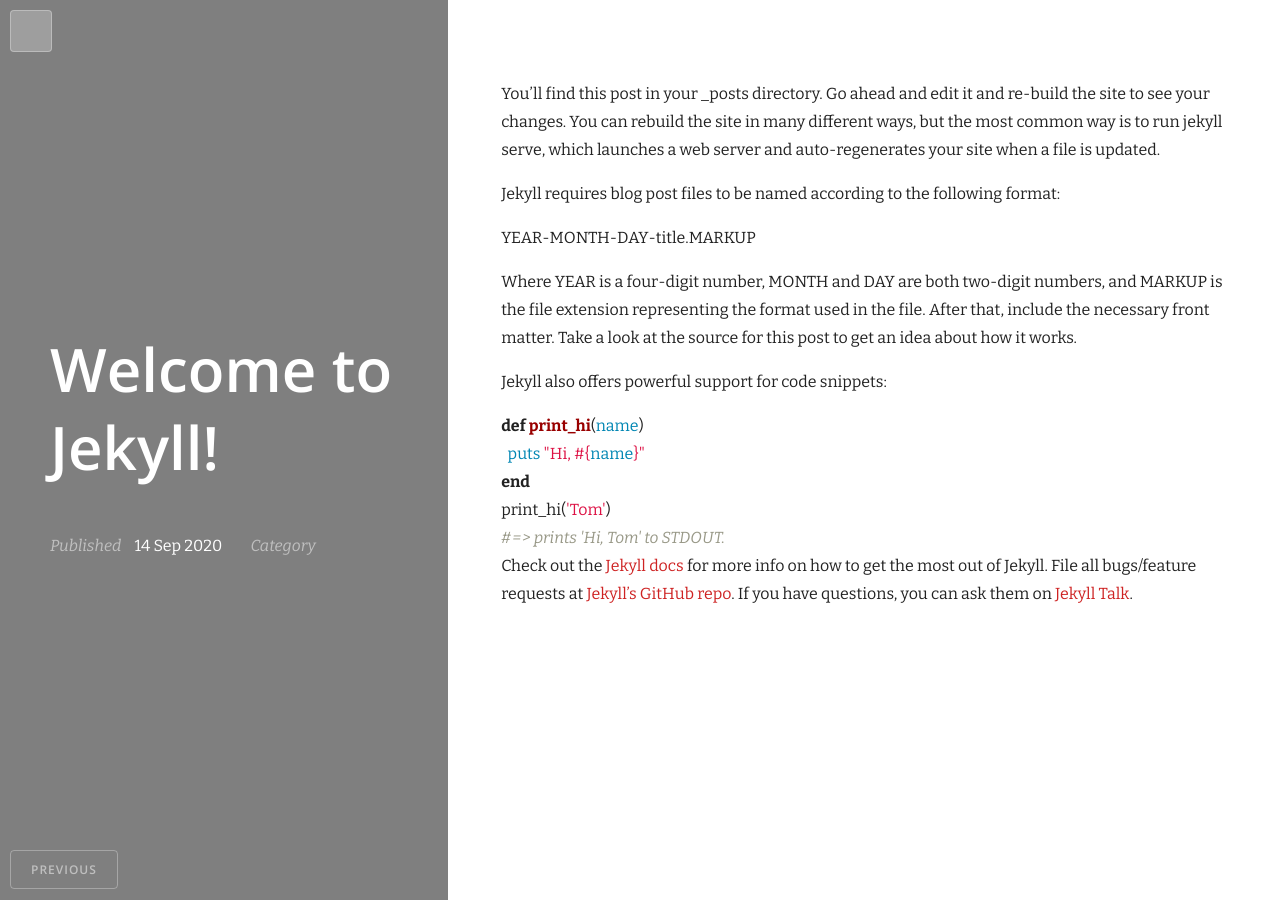
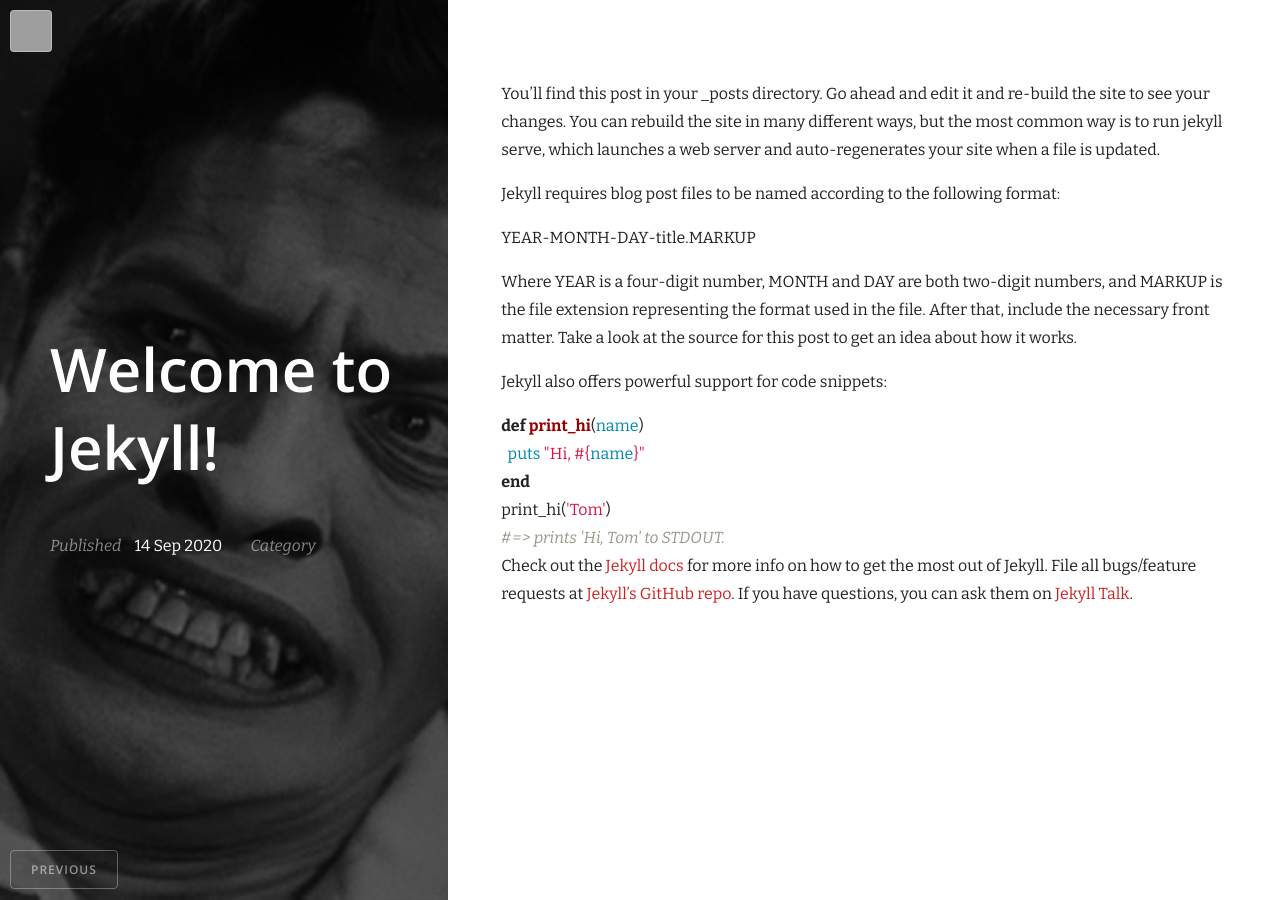
Before and after one commit to javierdiezcanseco/gueb, a Jekyll site: the page built from _posts/2020-09-13-welcome-to-jekyll.markdown, in a window 1280 px wide. Built offline with Jekyll 4.4.1, drawn with Linux system fonts in a browser that asks for light colours; nearby versions of some CDN libraries; grey boxes are pictures that could not be loaded.

Commit message:
featured_image: assets/images/cover.jpg

```diff
--- a/_posts/2020-09-13-welcome-to-jekyll.markdown
+++ b/_posts/2020-09-13-welcome-to-jekyll.markdown
@@ -3,7 +3,7 @@ layout: post
 title:  "Welcome to Jekyll! "
 date:   2020-09-13 20:29:50 -0500
 #categories: jekyll update
-featured_image: assets/images/cover.jpg
+featured_image: /assets/images/cover.jpg
 ---
 You’ll find this post in your `_posts` directory. Go ahead and edit it and re-build the site to see your changes. You can rebuild the site in many different ways, but the most common way is to run `jekyll serve`, which launches a web server and auto-regenerates your site when a file is updated.
 
```
